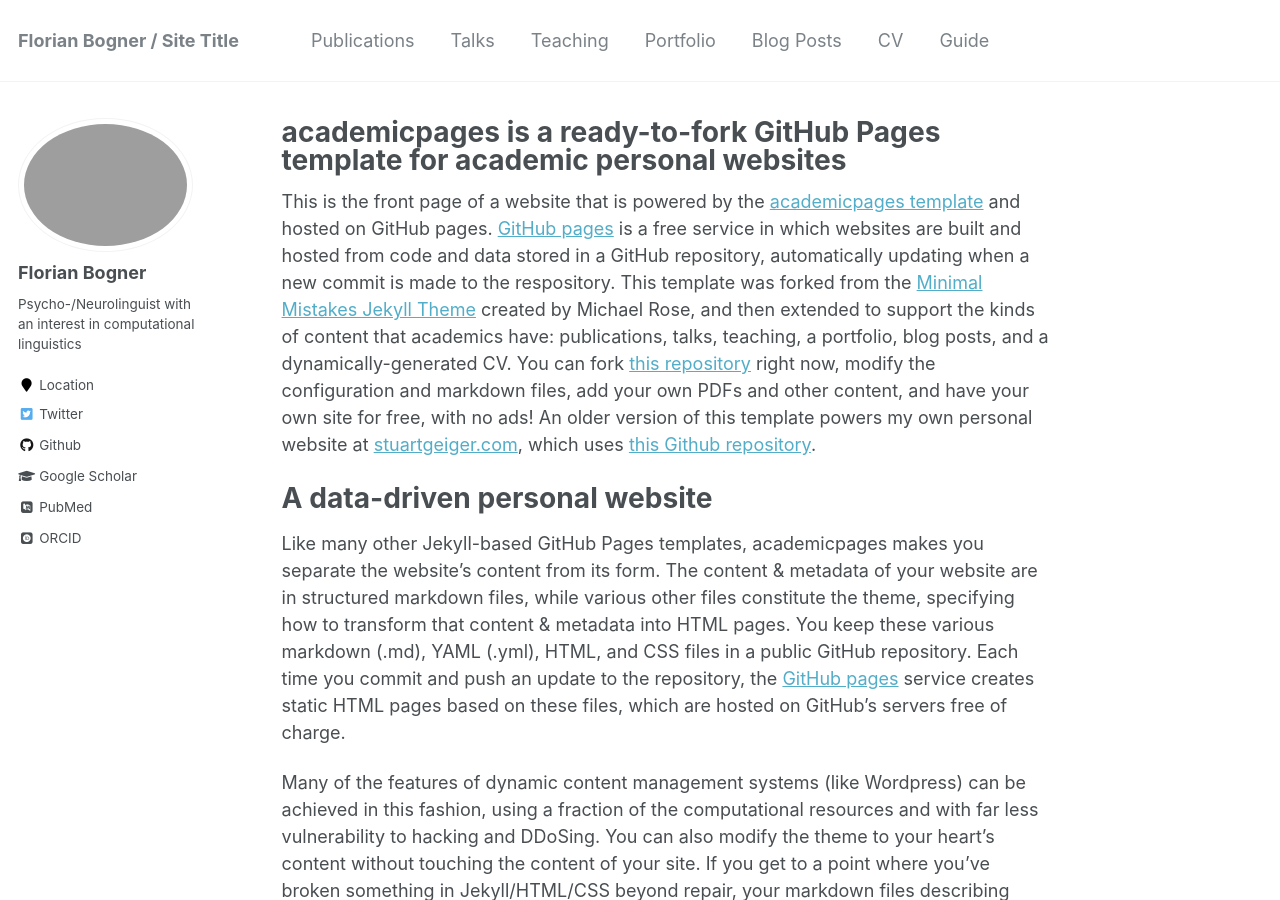
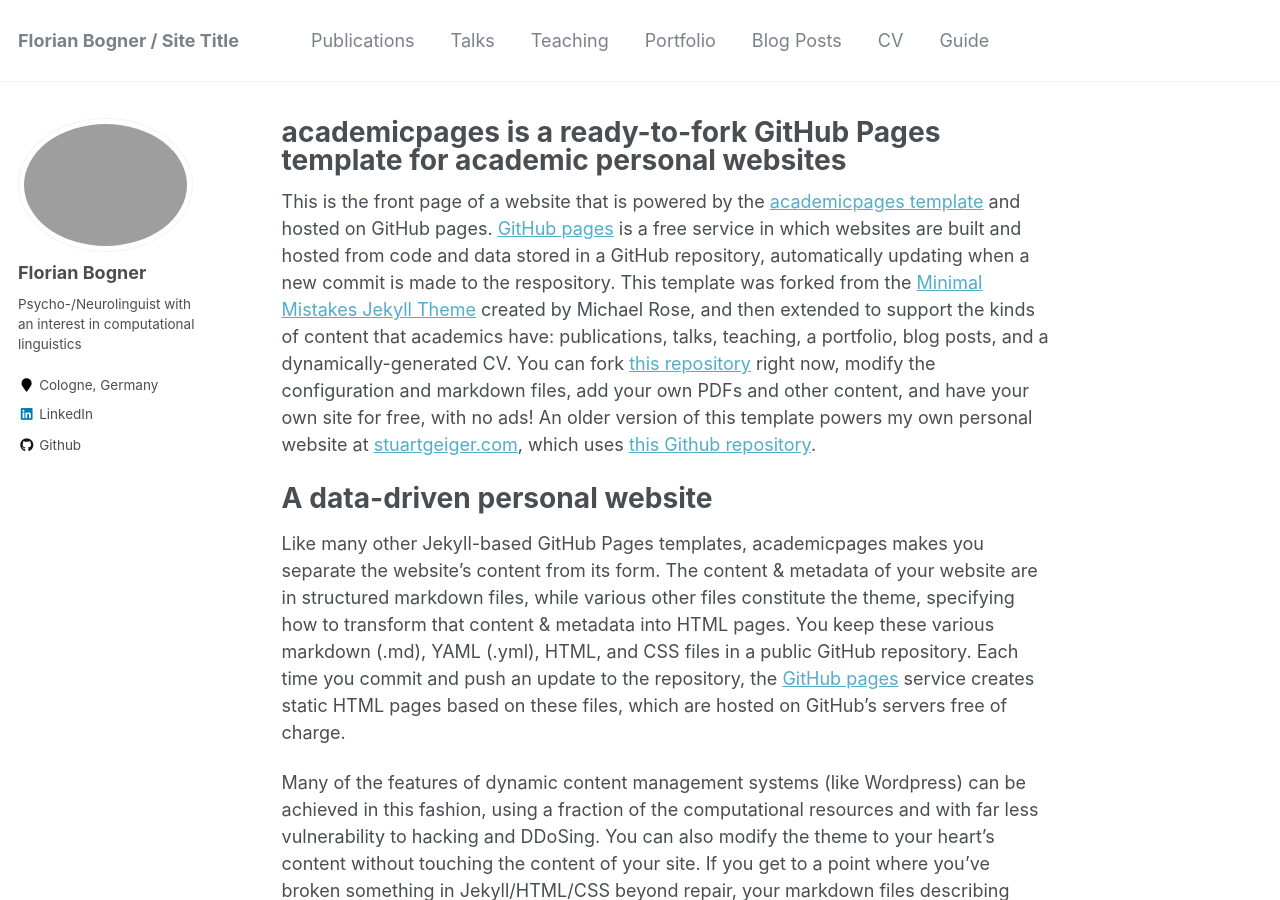
Before and after one commit to florian-bogner/Florian-Bogner.GitHub.io, a Jekyll site: the page built from _pages/about.md, in a window 1280 px wide and 900 px high. Built offline with Jekyll 4.4.1, drawn with Linux system fonts in a browser that asks for light colours; some web fonts are replaced.

Commit message:
Refine bio

```diff
--- a/_config.yml
+++ b/_config.yml
@@ -83,12 +83,12 @@ author:
   name             : "Florian Bogner"
   avatar           : "DSC02637_original.jpg"
   bio              : "Psycho-/Neurolinguist with an interest in computational linguistics"
-  location         : "Location"
+  location         : "Cologne, Germany"
   employer         :
-  pubmed           : "https://www.ncbi.nlm.nih.gov/pubmed/?term=john+snow"
-  googlescholar    : "http://yourfullgooglescholarurl.com"
+  pubmed           :
+  googlescholar    :
   email            :
-  researchgate     :  # example: "https://www.researchgate.net/profile/yourprofile"
+  researchgate     :
   uri              :
   bitbucket        :
   codepen          :
@@ -96,20 +96,20 @@ author:
   flickr           :
   facebook         :
   foursquare       :
-  github           : "academicpages"
+  github           : "huschpuscheli"
   google_plus      :
   keybase          :
   instagram        :
-  impactstory      : #"https://profiles.impactstory.org/u/xxxx-xxxx-xxxx-xxxx"
+  impactstory      :
   lastfm           :
-  linkedin         :
-  orcid            : "http://orcid.org/yourorcidurl"
+  linkedin         : "https://www.linkedin.com/in/dr-florian-bogner/?locale=en_US"
+  orcid            :
   pinterest        :
   soundcloud       :
-  stackoverflow    : # http://stackoverflow.com/users/123456/username
+  stackoverflow    :
   steam            :
   tumblr           :
-  twitter          : "replacethistwitterhandle"
+  twitter          :
   vine             :
   weibo            :
   xing             :
```
